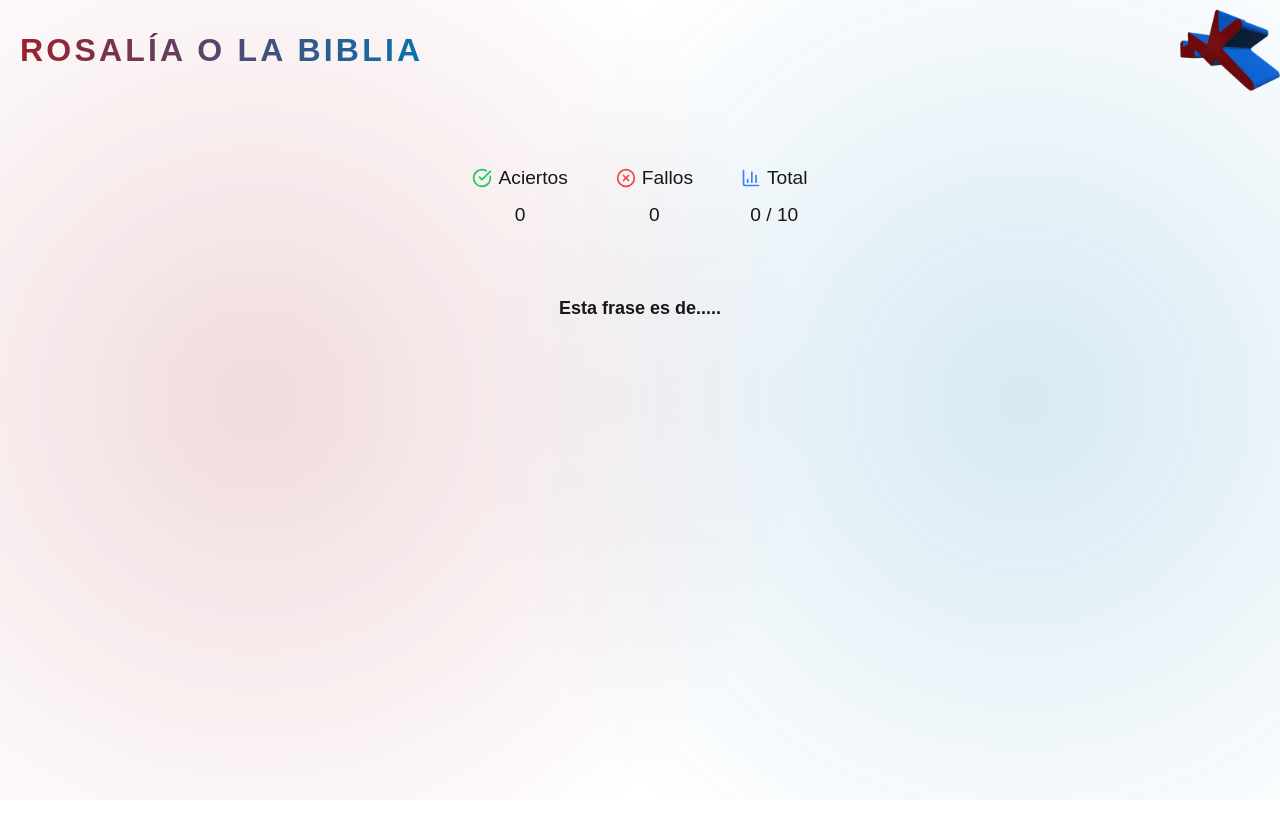
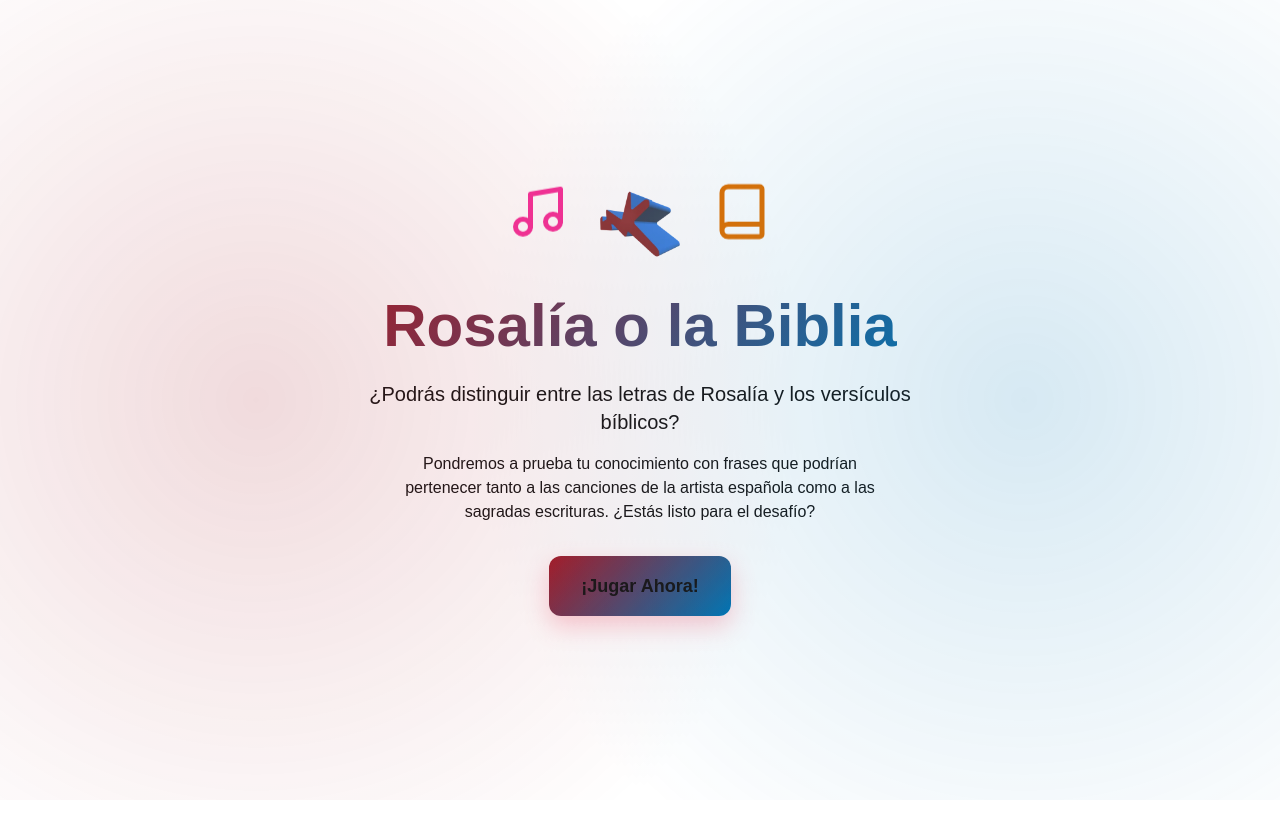
Before and after one commit to kurtogath/rosalia-o-biblia, a Next.js app: page / in a window 1280 px wide. Shown: the top 814 px of the page. Built offline with nearby package versions, Linux system fonts and the light colour scheme; no server answers; the database is empty.

Commit message:
Set welcome page and more complete quiz

```diff
--- a/src/app/globals.css
+++ b/src/app/globals.css
@@ -10,9 +10,6 @@
   --motomami-hoover: #cd2937;
   --motomami-alpha: rgba(165, 29, 41, 0.08);
   --biblia-alpha: rgba(0, 119, 181, 0.08);
-  --r: 48px; /* radio del “diente” */
-  --h: 120px; /* alto de franja de ola */
-  --speed: 5s; /* velocidad de animación */
 }
 
 @theme inline {
@@ -163,3 +160,107 @@
   align-items: center;
   justify-content: center;
 }
+
+/* WELCOME */
+
+.welcome-title {
+  background: linear-gradient(135deg, var(--motomami) 0%, var(--biblia) 100%);
+  -webkit-background-clip: text;
+  -webkit-text-fill-color: transparent;
+  background-clip: text;
+}
+
+.btn-start-game {
+  cursor: pointer;
+  background: linear-gradient(135deg, var(--motomami) 0%, var(--biblia) 100%);
+  box-shadow: 0 10px 25px rgba(245, 87, 108, 0.3);
+}
+
+.btn-start-game:hover {
+  box-shadow: 0 15px 35px rgba(245, 87, 108, 0.4);
+}
+
+/* Modal */
+.modal-overlay {
+  animation: fadeIn 0.3s ease-in-out;
+}
+
+@keyframes fadeIn {
+  from {
+    opacity: 0;
+  }
+  to {
+    opacity: 1;
+  }
+}
+
+.modal-content {
+  animation: slideUp 0.3s ease-out;
+}
+
+@keyframes slideUp {
+  from {
+    transform: translateY(50px);
+    opacity: 0;
+  }
+  to {
+    transform: translateY(0);
+    opacity: 1;
+  }
+}
+
+.btn-start {
+  background: linear-gradient(135deg, var(--motomami) 0%, var(--biblia) 100%);
+}
+
+.btn-start:hover {
+  background: linear-gradient(135deg, var(--motomami) 0%, var(--biblia) 100%);
+}
+
+/* Slider personalizado */
+.slider::-webkit-slider-thumb {
+  appearance: none;
+  width: 24px;
+  height: 24px;
+  border-radius: 50%;
+  background: linear-gradient(135deg, var(--motomami) 0%, var(--biblia) 100%);
+  cursor: pointer;
+  box-shadow: 0 2px 10px rgba(102, 126, 234, 0.4);
+  transition: all 0.2s;
+}
+
+.slider::-webkit-slider-thumb:hover {
+  transform: scale(1.2);
+  box-shadow: 0 4px 15px rgba(102, 126, 234, 0.6);
+}
+
+.slider::-moz-range-thumb {
+  width: 24px;
+  height: 24px;
+  border-radius: 50%;
+  background: linear-gradient(135deg, var(--motomami) 0%, var(--biblia) 100%);
+  cursor: pointer;
+  border: none;
+  box-shadow: 0 2px 10px rgba(102, 126, 234, 0.4);
+  transition: all 0.2s;
+}
+
+.slider::-moz-range-thumb:hover {
+  transform: scale(1.2);
+  box-shadow: 0 4px 15px rgba(102, 126, 234, 0.6);
+}
+
+/* Animaciones de iconos */
+@keyframes bounce {
+  0%,
+  100% {
+    transform: translateY(0);
+  }
+  50% {
+    transform: translateY(-10px);
+  }
+}
+
+.animate-bounce {
+  animation: bounce 2s infinite;
+}
--- a/src/app/layout.tsx
+++ b/src/app/layout.tsx
@@ -1,7 +1,5 @@
 import type { Metadata } from "next";
 import { Geist, Geist_Mono } from "next/font/google";
-import Image from "next/image";
-import Link from "next/link";
 import "./globals.css";
 
 const geistSans = Geist({
@@ -17,21 +15,6 @@
 export const metadata: Metadata = {
   title: "Rosalia o Biblia",
   description: "Rosalia o biblia",
-};
-
-const renderNavbar = () => {
-  return (
-    <nav className="navbar">
-      <Link href="/">
-        <span className="logo pl-5">Rosalía o la Biblia</span>
-      </Link>
-      <Link href="https://unkedition.com" target="blank">
-        <span>
-          <Image src="/icon.webp" alt="unk icon" width={100} height={100} />
-        </span>
-      </Link>
-    </nav>
-  );
 };
 
 export default function RootLayout({
@@ -62,7 +45,6 @@
         className={`${geistSans.variable} ${geistMono.variable} antialiased`}
       >
         <div className="bg-effect" />
-        {renderNavbar()}
         {children}
       </body>
     </html>
--- a/src/app/page.tsx
+++ b/src/app/page.tsx
@@ -1,11 +1,16 @@
 "use client";
 
+import StartModal from "@/components/StartModal";
+import WelcomeScreen from "@/components/WelcomeScreen";
 import { CheckResponse, GuessType, Quote } from "@/types";
 import { BarChart3, CheckCircle, XCircle } from "lucide-react";
-import { useEffect, useState } from "react";
-// import type { Quote, GuessType, CheckResponse } from "@/types"; // Ajusta la ruta según tu estructura
+import Image from "next/image";
+import Link from "next/link";
+import { useState } from "react";
 
 export default function Home() {
+  const [gameStarted, setGameStarted] = useState<boolean>(false);
+  const [showModal, setShowModal] = useState<boolean>(false);
   const [currentQuote, setCurrentQuote] = useState<Quote | null>(null);
   const [currentQuoteIndex, setCurrentQuoteIndex] = useState<number>(0);
   const [quotes, setQuotes] = useState<Quote[]>([]);
@@ -14,18 +19,17 @@
   const [lastCheck, setLastCheck] = useState<boolean | null>(null);
   const [message, setMessage] = useState<string | null>(null);
   const [origen, setOrigen] = useState<string | null>(null);
-  const [quoteCount] = useState<number>(10);
+  const [quoteCount, setQuoteCount] = useState<number>(10);
   const [correctAnswers, setCorrectAnswers] = useState<number>(0);
   const [wrongAnswers, setWrongAnswers] = useState<number>(0);
 
-  // Cargar todas las frases al inicio
-  const fetchQuotes = async () => {
+  const fetchQuotes = async (count: number) => {
     setLoading(true);
     setMessage(null);
     setOrigen(null);
     setLastCheck(null);
     try {
-      const res = await fetch(`/api/quote?limit=${quoteCount}`, {
+      const res = await fetch(`/api/quote?limit=${count}`, {
         cache: "no-store",
       });
       const data = await res.json();
@@ -35,6 +39,9 @@
       setQuotes(data);
       setCurrentQuote(data[0]);
       setCurrentQuoteIndex(0);
+      setWrongAnswers(0);
+      setCorrectAnswers(0);
+      setGameStarted(true);
     } catch (err) {
       setMessage("Error cargando frases");
     } finally {
@@ -42,9 +49,10 @@
     }
   };
 
-  useEffect(() => {
-    fetchQuotes();
-  }, []);
+  const handleStartGame = (count: number) => {
+    setQuoteCount(count);
+    fetchQuotes(count);
+  };
 
   const checkAnswer = async (guess: GuessType) => {
     if (!currentQuote || hasChecked) return;
@@ -68,7 +76,7 @@
       setLastCheck(data.correct);
       setHasChecked(true);
 
-      // Actualizar contadores
+      // Set the counters
       if (data.correct) {
         setCorrectAnswers((prev) => prev + 1);
       } else {
@@ -82,7 +90,7 @@
   };
 
   const nextQuote = () => {
-    if (!hasChecked) return; // Solo funciona si ya checkeaste
+    if (!hasChecked) return; // Only works if it's checked
 
     const nextIndex = currentQuoteIndex + 1;
 
@@ -94,10 +102,23 @@
       setMessage(null);
       setOrigen(null);
     } else {
-      // Fin del juego
+      // Game end
       setMessage("¡Has completado todas las frases!");
       setCurrentQuote(null);
     }
+  };
+
+  const resetGame = () => {
+    setGameStarted(false);
+    setCurrentQuote(null);
+    setCurrentQuoteIndex(0);
+    setQuotes([]);
+    setHasChecked(false);
+    setLastCheck(null);
+    setMessage(null);
+    setOrigen(null);
+    setCorrectAnswers(0);
+    setWrongAnswers(0);
   };
 
   // Renders
@@ -146,7 +167,7 @@
 
         {currentQuote && (
           <>
-            <blockquote className="mb-6 text-2xl  italic quote-zone">
+            <blockquote className="mb-6 text-2xl italic quote-zone">
               "{currentQuote.frase}"
             </blockquote>
 
@@ -159,11 +180,20 @@
         {!currentQuote && correctAnswers + wrongAnswers > 0 && (
           <div className="mb-6 text-center">
             <h2 className="text-xl font-bold mb-2">¡Juego terminado!</h2>
-            <p className="text-lg">
+            <p className="text-lg mb-4">
               Puntuación final: {correctAnswers} / {quoteCount}
             </p>
+            <p className="text-gray-600 mb-6">
+              {correctAnswers === quoteCount
+                ? "¡Perfecto! Eres un experto 🎉"
+                : correctAnswers >= quoteCount * 0.7
+                ? "¡Muy bien! Gran puntuación 👏"
+                : correctAnswers >= quoteCount * 0.5
+                ? "No está mal, ¡sigue practicando! 💪"
+                : "¡Inténtalo de nuevo! 🎯"}
+            </p>
             <button
-              onClick={() => window.location.reload()}
+              onClick={resetGame}
               className="mt-4 btn-next rounded-lg border border-gray-300 px-4 py-2 cursor-pointer"
             >
               Jugar de nuevo
@@ -221,8 +251,40 @@
     );
   };
 
+  const renderNavbar = () => {
+    return (
+      <nav className="navbar">
+        <Link href="/">
+          <span onClick={() => setGameStarted(false)} className="logo pl-5">
+            Rosalía o la Biblia
+          </span>
+        </Link>
+        <Link href="https://unkedition.com" target="blank">
+          <span>
+            <Image src="/icon.webp" alt="unk icon" width={100} height={100} />
+          </span>
+        </Link>
+      </nav>
+    );
+  };
+
+  // Set WelcomeScreen
+  if (!gameStarted) {
+    return (
+      <>
+        <WelcomeScreen onStartClick={() => setShowModal(true)} />
+        <StartModal
+          isOpen={showModal}
+          onClose={() => setShowModal(false)}
+          onStart={handleStartGame}
+        />
+      </>
+    );
+  }
+
   return (
     <main className="rosalia-main flex min-h-screen items-center justify-center p-4">
+      {renderNavbar()}
       {renderScore()}
       {renderGameZone()}
     </main>
--- /dev/null
+++ b/src/components/StartModal.tsx
@@ -0,0 +1,74 @@
+"use client";
+
+import { X } from "lucide-react";
+import { useState } from "react";
+
+interface StartModalProps {
+  isOpen: boolean;
+  onClose: () => void;
+  onStart: (count: number) => void;
+}
+
+export default function StartModal({
+  isOpen,
+  onClose,
+  onStart,
+}: StartModalProps) {
+  const [selectedCount, setSelectedCount] = useState<number>(10);
+
+  if (!isOpen) return null;
+
+  const handleStart = () => {
+    if (selectedCount >= 5 && selectedCount <= 15) {
+      onStart(selectedCount);
+      onClose();
+    }
+  };
+
+  return (
+    <div className="modal-overlay fixed inset-0 bg-black bg-opacity-50 flex items-center justify-center z-50 p-4">
+      <div className="modal-content bg-white rounded-2xl shadow-2xl max-w-md w-full p-8 relative animate-fadeIn">
+        <button
+          onClick={onClose}
+          className="absolute top-4 right-4 text-gray-400 hover:text-gray-600 transition"
+          aria-label="Cerrar"
+        >
+          <X size={24} />
+        </button>
+
+        <h2 className="text-2xl font-bold mb-4 text-gray-800">
+          ¿Cuántas frases quieres jugar?
+        </h2>
+
+        <p className="text-gray-600 mb-6 text-sm">
+          Elige entre 5 y 15 frases para poner a prueba tu conocimiento
+        </p>
+
+        <div className="mb-6">
+          <input
+            type="range"
+            min="5"
+            max="15"
+            value={selectedCount}
+            onChange={(e) => setSelectedCount(Number(e.target.value))}
+            className="w-full h-2 bg-gray-200 rounded-lg appearance-none cursor-pointer slider"
+          />
+          <div className="flex justify-between text-xs text-gray-500 mt-2">
+            <span>5</span>
+            <span className="text-2xl font-bold text-purple-600">
+              {selectedCount}
+            </span>
+            <span>15</span>
+          </div>
+        </div>
+
+        <button
+          onClick={handleStart}
+          className="w-full btn-start py-3 px-6 rounded-xl font-semibold text-white transition-all hover:scale-105"
+        >
+          ¡Comenzar!
+        </button>
+      </div>
+    </div>
+  );
+}
--- /dev/null
+++ b/src/components/WelcomeScreen.tsx
@@ -0,0 +1,52 @@
+"use client";
+
+import { Book, Music } from "lucide-react";
+import Image from "next/image";
+
+interface WelcomeScreenProps {
+  onStartClick: () => void;
+}
+
+export default function WelcomeScreen({ onStartClick }: WelcomeScreenProps) {
+  return (
+    <div className="welcome-screen min-h-screen flex items-center justify-center p-4">
+      <div className="welcome-content max-w-2xl w-full text-center">
+        <div className="mb-8 flex justify-center gap-8 items-center">
+          <Music size={60} className="text-pink-500 animate-bounce" />
+          <div className="relative">
+            <Image
+              src="/icon.webp"
+              alt="VS"
+              width={80}
+              height={80}
+              className="opacity-80"
+            />
+          </div>
+          <Book size={60} className="text-amber-600 animate-bounce" />
+        </div>
+
+        <h1 className="text-5xl md:text-6xl font-bold mb-6 welcome-title">
+          Rosalía o la Biblia
+        </h1>
+
+        <p className="text-lg md:text-xl mb-4 max-w-xl mx-auto">
+          ¿Podrás distinguir entre las letras de Rosalía y los versículos
+          bíblicos?
+        </p>
+
+        <p className="text-md mb-8 max-w-lg mx-auto">
+          Pondremos a prueba tu conocimiento con frases que podrían pertenecer
+          tanto a las canciones de la artista española como a las sagradas
+          escrituras. ¿Estás listo para el desafío?
+        </p>
+
+        <button
+          onClick={onStartClick}
+          className="btn-start-game py-4 px-8 rounded-xl font-bold text-lg transition-all hover:scale-110 shadow-lg"
+        >
+          ¡Jugar Ahora!
+        </button>
+      </div>
+    </div>
+  );
+}
--- /dev/null
+++ b/src/components/index.ts
@@ -0,0 +1,2 @@
+export { default as StartModal } from './StartModal';
+export { default as WelcomeScreen } from './WelcomeScreen';
```
